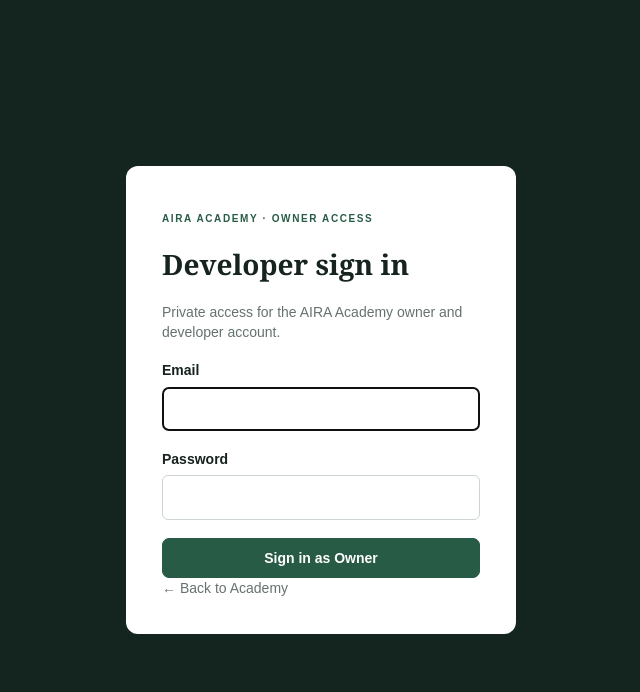
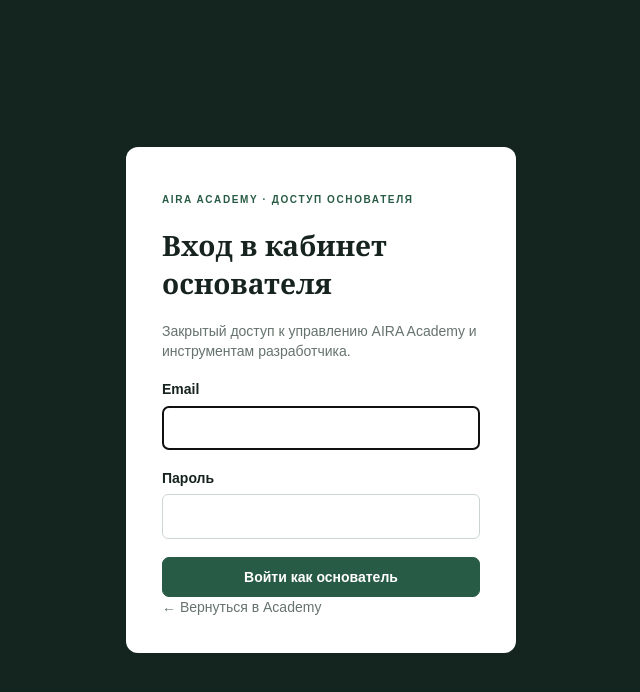
Before and after one commit to tsapkovaby-cyber/AIRA-OS, a Next.js app: page /developer-login in a window 1280 px wide. Shown: the top 692 px of the page, without its empty margins (319-959 px from the left). Built offline with nearby package versions, Linux system fonts and the light colour scheme.

Commit message:
Localize owner login

```diff
--- a/app/developer-login/page.tsx
+++ b/app/developer-login/page.tsx
@@ -3,40 +3,7 @@
 import { FormEvent, useState } from "react";
 
 export default function DeveloperLogin() {
-  const [error, setError] = useState("");
-  const [loading, setLoading] = useState(false);
-
-  async function submit(event: FormEvent<HTMLFormElement>) {
-    event.preventDefault();
-    setLoading(true);
-    setError("");
-    const form = new FormData(event.currentTarget);
-    const response = await fetch("/api/developer/login", {
-      method: "POST",
-      headers: { "content-type": "application/json" },
-      body: JSON.stringify(Object.fromEntries(form)),
-    });
-    setLoading(false);
-    if (response.ok) {
-      const next = new URLSearchParams(window.location.search).get("next");
-      window.location.href = next?.startsWith("/developer") ? next : "/developer";
-      return;
-    }
-    setError(response.status === 503 ? "Owner access is not configured." : "Email or password is incorrect.");
-  }
-
-  return (
-    <main className="login">
-      <form className="login-card" onSubmit={submit}>
-        <p className="eyebrow">AIRA Academy · OWNER ACCESS</p>
-        <h1>Developer sign in</h1>
-        <p className="muted">Private access for the AIRA Academy owner and developer account.</p>
-        <label className="field"><span>Email</span><input name="email" type="email" autoComplete="username" required autoFocus /></label>
-        <label className="field"><span>Password</span><input name="password" type="password" autoComplete="current-password" minLength={8} required /></label>
-        {error && <p role="alert">{error}</p>}
-        <button className="button primary" style={{ width: "100%" }} disabled={loading}>{loading ? "Signing in…" : "Sign in as Owner"}</button>
-        <a href="/academy" className="muted">← Back to Academy</a>
-      </form>
-    </main>
-  );
+  const [error, setError] = useState(""); const [loading, setLoading] = useState(false);
+  async function submit(event: FormEvent<HTMLFormElement>) { event.preventDefault(); setLoading(true); setError(""); const form=new FormData(event.currentTarget); const response=await fetch("/api/developer/login",{method:"POST",headers:{"content-type":"application/json"},body:JSON.stringify(Object.fromEntries(form))}); setLoading(false); if(response.ok){const next=new URLSearchParams(window.location.search).get("next");window.location.href=next?.startsWith("/developer")?next:"/developer";return;} setError(response.status===503?"Доступ основателя ещё не настроен в окружении.":"Неверный email или пароль."); }
+  return <main className="login"><form className="login-card" onSubmit={submit}><p className="eyebrow">AIRA Academy · ДОСТУП ОСНОВАТЕЛЯ</p><h1>Вход в кабинет основателя</h1><p className="muted">Закрытый доступ к управлению AIRA Academy и инструментам разработчика.</p><label className="field"><span>Email</span><input name="email" type="email" autoComplete="username" required autoFocus /></label><label className="field"><span>Пароль</span><input name="password" type="password" autoComplete="current-password" minLength={8} required /></label>{error&&<p role="alert">{error}</p>}<button className="button primary" style={{width:"100%"}} disabled={loading}>{loading?"Входим…":"Войти как основатель"}</button><a href="/academy" className="muted">← Вернуться в Academy</a></form></main>;
 }
```
